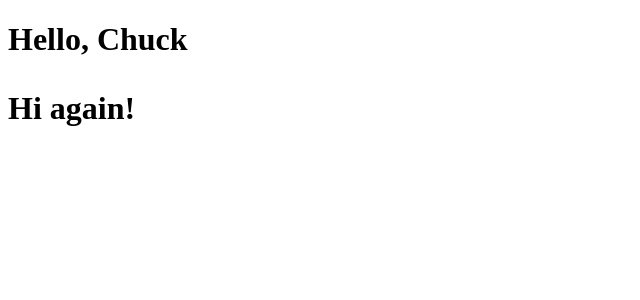
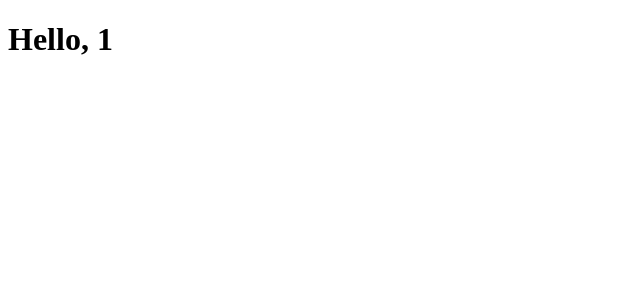
Before and after one commit to chuckaninye/Learning-React, a React (Create React App) app: page /greet/1 in a window 1280 px wide. Shown: the top 300 px of the page, without its empty margins (0-640 px from the left). Built offline with nearby package versions, Linux system fonts and the light colour scheme.

Commit message:
Learned about routing, linking, and parameterized routing

```diff
--- a/src/App.js
+++ b/src/App.js
@@ -1,16 +1,19 @@
-import { useState } from "react";
+import {BrowserRouter as Router, Switch, Route, Link} from 'react-router-dom'
+import Home from './components/Home'
+import About from './components/About'
+import Greet from './components/Greet'
 
-
-function GreetComponent(props){
-  return <h1>Hello, {props.name} {props.children}</h1>
-}
 function App() {
 
   return (
     <>
-    <GreetComponent name="Chuck">
-      <p>Hi again!</p>
-    </GreetComponent>
+    <Router>
+      <Switch>
+        <Route path="/" exact component={Home}/>
+        <Route path="/about" exact component={About}/>
+        <Route path="/greet/:name" exact component={Greet}/>
+      </Switch>
+    </Router>
     </>
   );
 
--- /dev/null
+++ b/src/components/About/index.js
@@ -0,0 +1,7 @@
+import React from 'react'
+import { Link } from 'react-router-dom'
+
+
+export default function About(){
+    return <h1>About. Go to <Link to='/'>Home</Link></h1>
+}
--- /dev/null
+++ b/src/components/Greet/index.js
@@ -0,0 +1,9 @@
+import React from 'react'
+import { useParams } from 'react-router-dom'
+
+export default function Greet(){
+
+    const params = useParams()
+
+    return <h1>Hello, {params.name}</h1>
+}
--- /dev/null
+++ b/src/components/Home/index.js
@@ -0,0 +1,6 @@
+import React from 'react'
+import { Link } from 'react-router-dom'
+
+export default function Home(){
+    return <h1>Home. Go to <Link to="/about">About</Link></h1>
+}
```
